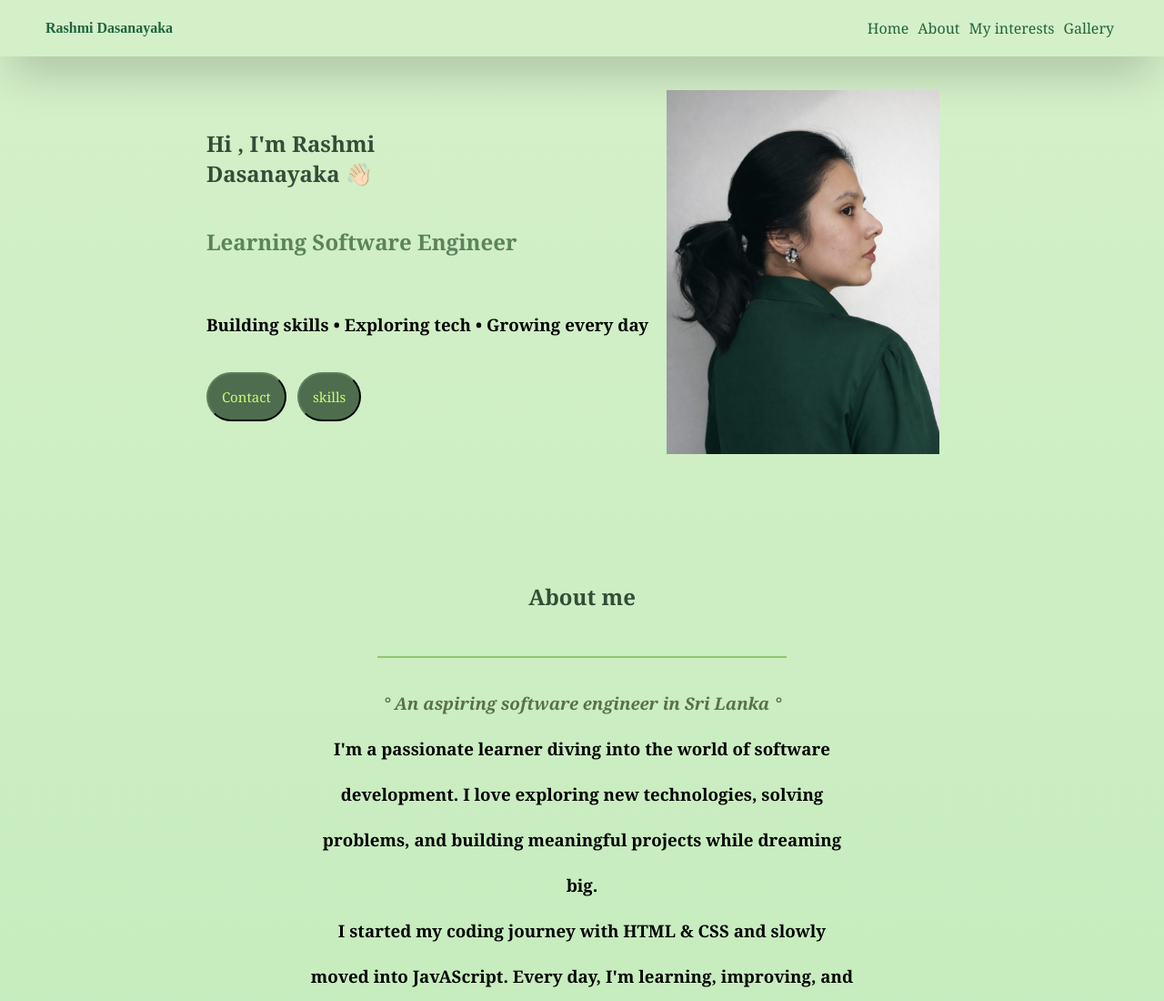
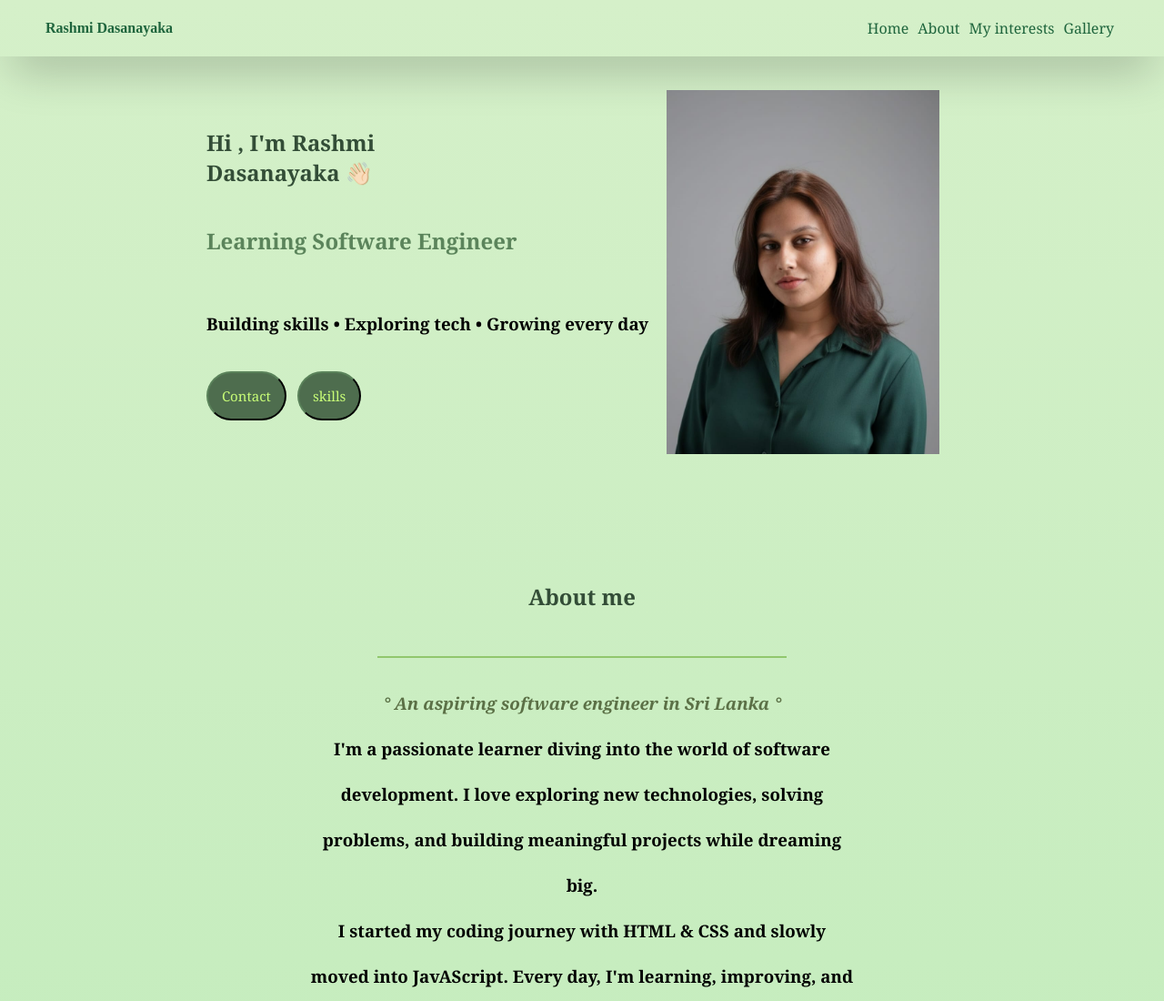
Before and after one commit to rashmidasanayaka/portfolio, a plain HTML site: page index.html in a window 1280 px wide. Shown: the top 1100 px of the page at 91% size. Drawn offline with Linux system fonts and the light colour scheme.

Commit message:
Added new photos and content

```diff
--- a/index.html
+++ b/index.html
@@ -39,7 +39,7 @@
             </div>
 
             <div>
-                <img class="my-pic" src="assets\WhatsApp Image 2026-02-04 at 21.47.09.jpeg" alt="me">
+                <img class="my-pic" src="assets\WhatsApp Image 2026-02-03 at 21.51.26.jpeg" alt="me">
             </div>
         </section>
     </main>
```
